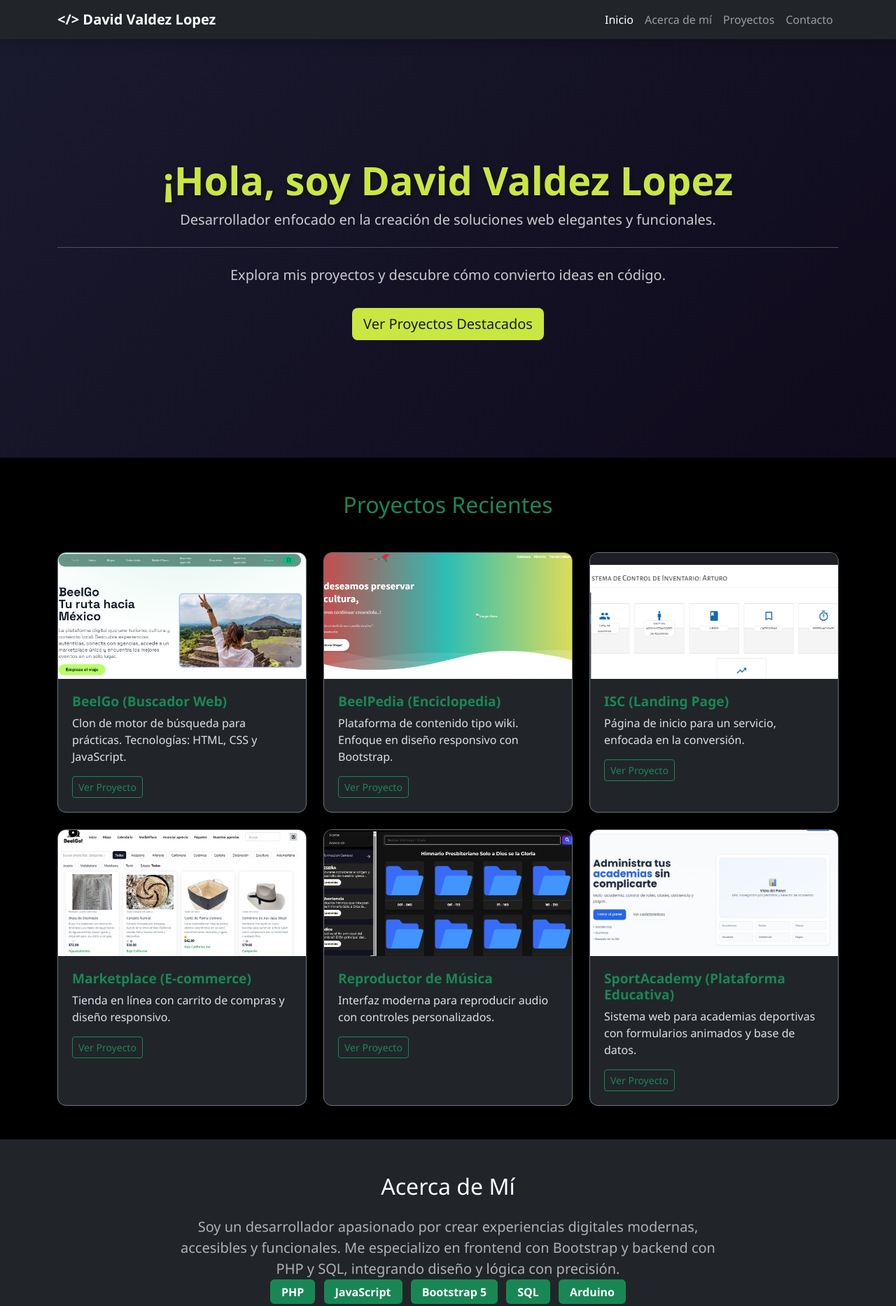
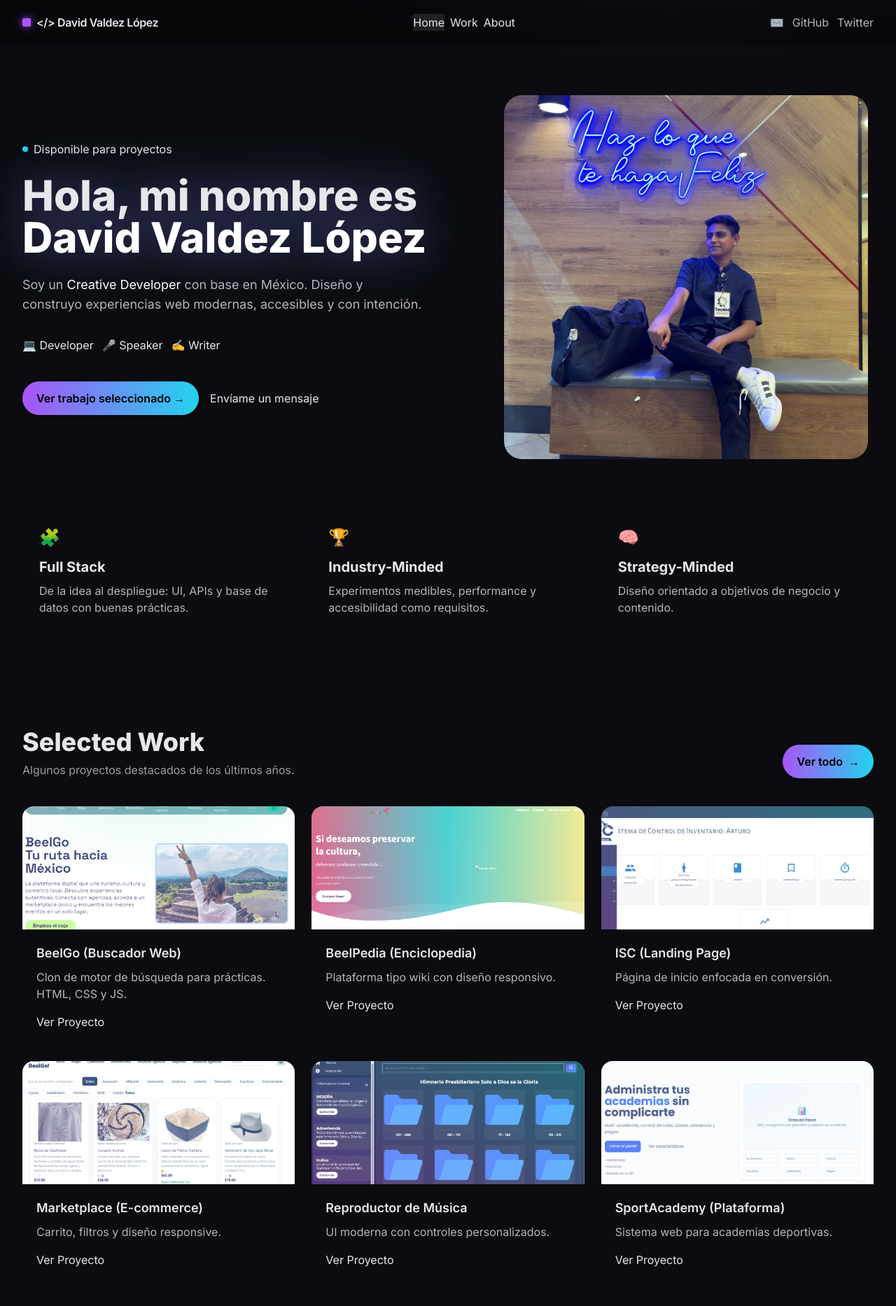
Before and after one commit to David12tl/My_portafolio, a plain HTML site: page index.html in a window 1280 px wide. Shown: the top 1866 px of the page at 70% size. Drawn offline with nearby package versions, Linux system fonts and the light colour scheme.

Commit message:
perfil rediseño

```diff
--- a/index.html
+++ b/index.html
@@ -1,249 +1,273 @@
 <!DOCTYPE html>
 <html lang="es">
 <head>
-  <meta charset="utf-8">
-  <meta http-equiv="X-UA-Compatible" content="IE=edge">
-  <title>Mi Portafolio</title>
-  <meta name="description" content="Portafolio de proyectos de David Valdez Lopez.">
-  <meta name="viewport" content="width=device-width, initial-scale=1">
+  <meta charset="utf-8" />
+  <meta name="viewport" content="width=device-width, initial-scale=1" />
+  <title>Portafolio — David Valdez López</title>
+  <meta name="description" content="Portafolio de proyectos de David Valdez López." />
 
-  <link href="https://cdn.jsdelivr.net/npm/bootstrap@5.3.2/dist/css/bootstrap.min.css" rel="stylesheet">
+  <!-- Fuente -->
+  <link href="https://fonts.googleapis.com/css2?family=Inter:wght@400;500;600;700;800&display=swap" rel="stylesheet">
 
+  <!-- Tailwind CDN + config -->
+  <script src="https://cdn.tailwindcss.com"></script>
+  <script>
+    tailwind.config = {
+      darkMode: 'class',
+      theme: {
+        extend: {
+          fontFamily: { sans: ['Inter', 'ui-sans-serif', 'system-ui'] },
+          colors: {
+            base: '#0b0b10',
+            ink: '#e5e7eb',
+            primary: '#a855f7',    // violeta
+            accent: '#22d3ee',     // cyan
+          },
+          dropShadow: {
+            glow: ['0 0 25px rgba(168,85,247,.35)','0 0 50px rgba(34,211,238,.25)']
+          }
+        }
+      }
+    }
+  </script>
   <style>
-    body {
-      font-family: 'Segoe UI', sans-serif;
-      background-color: #0d0d0d;
-      color: #e0e0e0;
+    /* Suave degradado radial al fondo */
+    .bg-radial {
+      background:
+        radial-gradient(1200px 600px at 75% -10%, rgba(168,85,247,.25), transparent 60%),
+        radial-gradient(900px 500px at 10% -20%, rgba(34,211,238,.18), transparent 55%),
+        radial-gradient(600px 400px at 50% 100%, rgba(168,85,247,.12), transparent 60%),
+        #0b0b10;
     }
-
-    .hero-section {
-      background: linear-gradient(135deg, #1a1a2e, #0f0a1c);
-      color: #fff;
-      padding: 120px 0;
-      text-align: center;
+    /* Vidrio / glass */
+    .glass {
+      @apply bg-white/5 backdrop-blur-md border border-white/10 shadow-[0_8px_40px_rgba(0,0,0,.35)];
     }
-
-    .hero-title {
-      font-weight: 800;
-      font-size: 3.5rem;
-      color: #c9e740;
-      text-shadow: 2px 2px 4px rgba(0,0,0,0.6);
+    .pill {
+      @apply rounded-full px-4 py-2 glass text-sm leading-none;
     }
-
-    .hero-section p {
-      font-size: 1.25rem;
-      color: #ccc;
+    .chip {
+      @apply rounded-full px-3 py-1.5 text-sm bg-white/5 border border-white/10;
     }
-
-    .btn-success {
-      background-color: #c9e740;
-      color: #1a1a1a;
-      border: none;
+    .btn-gradient {
+      background: linear-gradient(90deg, #a855f7, #22d3ee);
     }
-
-    .btn-success:hover {
-      background-color: #b5d637;
-      color: #000;
-    }
-
-    .card-project {
-      transition: transform 0.3s ease, box-shadow 0.3s ease;
-      border-radius: 12px;
-      overflow: hidden;
-      height: 100%;
-    }
-
-    .card-project:hover {
-      transform: translateY(-8px);
-      box-shadow: 0 12px 24px rgba(0,0,0,0.3);
-    }
-
-    .card-project img {
-      height: 180px;
-      object-fit: cover;
-    }
-
-    .card-project .card-body {
-      padding: 1.25rem;
-    }
-
-    .card-project .card-title {
-      font-weight: 600;
-      font-size: 1.2rem;
-    }
-
-    #acerca-de {
-      background-color: #121212;
-    }
-
-    #acerca-de .lead {
-      max-width: 800px;
-      margin: 0 auto;
-      color: #aaa;
-    }
-
-    #acerca-de .badge {
-      font-size: 1rem;
-      padding: 0.6em 1em;
-    }
-
-    #contacto {
-      background-color: #0a0a0a;
-    }
-
-    #contacto .lead {
-      color: #bbb;
-    }
-
-    footer {
-      font-size: 0.9rem;
-      border-top: 1px solid #333;
-    }
+    .btn-gradient:hover { filter: brightness(1.05); }
   </style>
 </head>
-<body data-bs-theme="dark">
-  <body data-bs-theme="dark">
-  <nav class="navbar navbar-expand-lg navbar-dark bg-dark sticky-top shadow">
-    <div class="container">
-      <a class="navbar-brand fw-bold" href="#"> &lt;/&gt; David Valdez Lopez</a>
-      <button class="navbar-toggler" type="button" data-bs-toggle="collapse" data-bs-target="#navbarNav" aria-controls="navbarNav" aria-expanded="false" aria-label="Toggle navigation">
-        <span class="navbar-toggler-icon"></span>
-      </button>
-      <div class="collapse navbar-collapse justify-content-end" id="navbarNav">
-        <ul class="navbar-nav">
-          <li class="nav-item">
-            <a class="nav-link active" aria-current="page" href="#inicio">Inicio</a>
-          </li>
-          <li class="nav-item">
-            <a class="nav-link" href="#acerca-de">Acerca de mí</a>
-          </li>
-          <li class="nav-item">
-            <a class="nav-link" href="#proyectos">Proyectos</a>
-          </li>
-          <li class="nav-item">
-            <a class="nav-link" href="#contacto">Contacto</a>
-          </li>
-        </ul>
+
+<body class="bg-radial text-ink">
+  <!-- NAV -->
+  <header class="sticky top-0 z-50 backdrop-blur supports-[backdrop-filter]:bg-black/40">
+    <nav class="mx-auto max-w-7xl px-4 sm:px-6 lg:px-8 py-4 flex items-center justify-between">
+      <a class="flex items-center gap-2 font-semibold tracking-tight" href="#">
+        <span class="h-3 w-3 rounded-sm bg-primary shadow-[0_0_12px_rgba(168,85,247,.9)]"></span>
+        <span>&lt;/&gt; David Valdez López</span>
+      </a>
+
+      <!-- Pastilla de navegación -->
+      <div class="hidden md:flex gap-2 glass rounded-full p-1">
+        <a href="#home" class="pill bg-white/10">Home</a>
+        <a href="#work" class="pill">Work</a>
+        <a href="#about" class="pill">About</a>
       </div>
-    </div>
-  </nav>
 
-  <main>
-    <section id="inicio" class="hero-section">
-      <div class="container py-5">
-        <h1 class="display-3 hero-title">¡Hola, soy David Valdez Lopez</h1>
-        <p class="lead">Desarrollador enfocado en la creación de soluciones web elegantes y funcionales.</p>
-        <hr class="my-4 border-light">
-        <p>Explora mis proyectos y descubre cómo convierto ideas en código.</p>
-        <a class="btn btn-success btn-lg mt-3" href="#proyectos" role="button">Ver Proyectos Destacados</a>
+      <!-- Social (dummy) -->
+      <div class="hidden sm:flex items-center gap-3 text-white/70">
+        <a class="chip hover:bg-white/10" href="#contacto">✉️</a>
+        <a class="chip hover:bg-white/10" href="https://github.com/" target="_blank" rel="noreferrer">GitHub</a>
+        <a class="chip hover:bg-white/10" href="https://twitter.com/" target="_blank" rel="noreferrer">Twitter</a>
       </div>
-    </section>
+    </nav>
+  </header>
 
-    <section id="proyectos" class="py-5 bg-black">
-      <div class="container">
-        <h2 class="text-center mb-5 text-success">Proyectos Recientes</h2>
-        <div class="row row-cols-1 row-cols-md-2 row-cols-lg-3 g-4">
+  <main id="home" class="relative overflow-hidden">
+    <!-- HERO -->
+    <section class="mx-auto max-w-7xl px-4 sm:px-6 lg:px-8 pt-16 pb-24">
+      <div class="grid lg:grid-cols-2 gap-12 items-center">
+        <div>
+          <p class="inline-flex items-center gap-2 chip mb-6">
+            <span class="h-2 w-2 rounded-full bg-accent"></span> Disponible para proyectos
+          </p>
 
-          <div class="col">
-            <div class="card card-project bg-dark border-secondary">
-              <img src="img/BeelGo.png" class="card-img-top" alt="Captura de BeelGo">
-              <div class="card-body">
-                <h5 class="card-title text-success">BeelGo (Buscador Web)</h5>
-                <p class="card-text">Clon de motor de búsqueda para prácticas. Tecnologías: HTML, CSS y JavaScript.</p>
-                <a href="#" class="btn btn-outline-success btn-sm">Ver Proyecto</a>
-              </div>
-            </div>
+          <h1 class="text-4xl sm:text-5xl lg:text-6xl font-extrabold leading-tight drop-shadow-glow">
+            Hola, mi nombre es <br><span class="text-white">David Valdez López</span>
+          </h1>
+
+          <p class="mt-6 text-white/70 text-lg max-w-xl">
+            Soy un <span class="text-white">Creative Developer</span> con base en México. Diseño y construyo
+            experiencias web modernas, accesibles y con intención.
+          </p>
+
+          <div class="mt-8 flex flex-wrap gap-3">
+            <span class="chip">💻 Developer</span>
+            <span class="chip">🎤 Speaker</span>
+            <span class="chip">✍️ Writer</span>
           </div>
 
-          <div class="col">
-            <div class="card card-project bg-dark border-secondary">
-              <img src="img/BeelPedia.png" class="card-img-top" alt="Captura de BeelPedia">
-              <div class="card-body">
-                <h5 class="card-title text-success">BeelPedia (Enciclopedia)</h5>
-                <p class="card-text">Plataforma de contenido tipo wiki. Enfoque en diseño responsivo con Bootstrap.</p>
-                <a href="#" class="btn btn-outline-success btn-sm">Ver Proyecto</a>
-              </div>
-            </div>
+          <div class="mt-10 flex items-center gap-4">
+            <a href="#work" class="btn-gradient text-black font-semibold rounded-full px-5 py-3 shadow-lg">
+              Ver trabajo seleccionado →
+            </a>
+            <a href="#contacto" class="chip">Envíame un mensaje</a>
           </div>
+        </div>
 
-          <div class="col">
-            <div class="card card-project bg-dark border-secondary">
-              <img src="img/ISC.png" class="card-img-top" alt="Captura de ISC">
-              <div class="card-body">
-                <h5 class="card-title text-success">ISC (Landing Page)</h5>
-                <p class="card-text">Página de inicio para un servicio, enfocada en la conversión.</p>
-                <a href="#" class="btn btn-outline-success btn-sm">Ver Proyecto</a>
-              </div>
-            </div>
+        <!-- Foto -->
+        <div class="justify-self-center lg:justify-self-end">
+          <div class="relative rounded-[2rem] overflow-hidden glass p-2">
+            <img
+              class="rounded-[1.6rem] object-cover w-[520px] h-[520px] max-w-full"
+              src="img/perfil.jpg"
+              alt="Foto de David"
+              onerror="this.src='https://images.unsplash.com/photo-1527980965255-d3b416303d12?q=80&w=800&auto=format&fit=crop'"
+            />
           </div>
+        </div>
+      </div>
 
-          <div class="col">
-            <div class="card card-project bg-dark border-secondary">
-              <img src="img/Marketplace.png" class="card-img-top" alt="Captura de Marketplace">
-              <div class="card-body">
-                <h5 class="card-title text-success">Marketplace (E-commerce)</h5>
-                <p class="card-text">Tienda en línea con carrito de compras y diseño responsivo.</p>
-                <a href="#" class="btn btn-outline-success btn-sm">Ver Proyecto</a>
-              </div>
-            </div>
-          </div>
-
-          <div class="col">
-            <div class="card card-project bg-dark border-secondary">
-              <img src="img/Reproductor.png" class="card-img-top" alt="Captura de Reproductor">
-              <div class="card-body">
-                <h5 class="card-title text-success">Reproductor de Música</h5>
-                <p class="card-text">Interfaz moderna para reproducir audio con controles personalizados.</p>
-                <a href="#" class="btn btn-outline-success btn-sm">Ver Proyecto</a>
-              </div>
-            </div>
-          </div>
-
-          <div class="col">
-            <div class="card card-project bg-dark border-secondary">
-              <img src="img/SportAcademy.png" class="card-img-top" alt="Captura de SportAcademy">
-              <div class="card-body">
-                <h5 class="card-title text-success">SportAcademy (Plataforma Educativa)</h5>
-                <p class="card-text">Sistema web para academias deportivas con formularios animados y base de datos.</p>
-                <a href="#" class="btn btn-outline-success btn-sm">Ver Proyecto</a>
-              </div>
-            </div>
-          </div>
-
+      <!-- 3 bullets -->
+      <div class="mt-16 grid md:grid-cols-3 gap-6">
+        <div class="glass rounded-2xl p-6">
+          <div class="text-primary text-2xl mb-3">🧩</div>
+          <h3 class="text-xl font-bold mb-2">Full Stack</h3>
+          <p class="text-white/70">De la idea al despliegue: UI, APIs y base de datos con buenas prácticas.</p>
+        </div>
+        <div class="glass rounded-2xl p-6">
+          <div class="text-primary text-2xl mb-3">🏆</div>
+          <h3 class="text-xl font-bold mb-2">Industry-Minded</h3>
+          <p class="text-white/70">Experimentos medibles, performance y accesibilidad como requisitos.</p>
+        </div>
+        <div class="glass rounded-2xl p-6">
+          <div class="text-primary text-2xl mb-3">🧠</div>
+          <h3 class="text-xl font-bold mb-2">Strategy-Minded</h3>
+          <p class="text-white/70">Diseño orientado a objetivos de negocio y contenido.</p>
         </div>
       </div>
     </section>
 
-    <section id="acerca-de" class="py-5 bg-dark">
-      <div class="container text-center">
-        <h2 class="mb-4 text-white">Acerca de Mí </h2>
-        <p class="lead text-muted">Soy un desarrollador apasionado por crear experiencias digitales modernas, accesibles y funcionales. Me especializo en frontend con Bootstrap y backend con PHP y SQL, integrando diseño y lógica con precisión.</p>
-        <span class="badge text-bg-success me-2">PHP</span>
-        <span class="badge text-bg-success me-2">JavaScript</span>
-        <span class="badge text-bg-success me-2">Bootstrap 5</span>
-        <span class="badge text-bg-success me-2">SQL</span>
-        <span class="badge text-bg-success">Arduino</span>
+    <!-- SELECTED WORK -->
+    <section id="work" class="mx-auto max-w-7xl px-4 sm:px-6 lg:px-8 py-10">
+      <div class="flex items-end justify-between">
+        <div>
+          <h2 class="text-4xl font-extrabold">Selected Work</h2>
+          <p class="text-white/60 mt-2 max-w-2xl">Algunos proyectos destacados de los últimos años.</p>
+        </div>
+        <a href="#work" class="hidden md:inline-flex items-center gap-2 btn-gradient rounded-full px-5 py-3 font-semibold text-black shadow-lg">
+          Ver todo <span>→</span>
+        </a>
+      </div>
+
+      <div class="mt-10 grid sm:grid-cols-2 lg:grid-cols-3 gap-6">
+        <!-- Card -->
+        <article class="group glass rounded-2xl overflow-hidden">
+          <div class="h-44 bg-gradient-to-tr from-primary/40 to-accent/40">
+            <img src="img/BeelGo.png" alt="BeelGo" class="h-full w-full object-cover mix-blend-screen" />
+          </div>
+          <div class="p-5">
+            <h3 class="font-semibold text-lg">BeelGo (Buscador Web)</h3>
+            <p class="text-white/70 mt-2">Clon de motor de búsqueda para prácticas. HTML, CSS y JS.</p>
+            <a href="#" class="mt-4 inline-block chip group-hover:bg-white/10">Ver Proyecto</a>
+          </div>
+        </article>
+
+        <article class="group glass rounded-2xl overflow-hidden">
+          <div class="h-44 bg-gradient-to-tr from-primary/40 to-accent/40">
+            <img src="img/BeelPedia.png" alt="BeelPedia" class="h-full w-full object-cover mix-blend-screen" />
+          </div>
+          <div class="p-5">
+            <h3 class="font-semibold text-lg">BeelPedia (Enciclopedia)</h3>
+            <p class="text-white/70 mt-2">Plataforma tipo wiki con diseño responsivo.</p>
+            <a href="#" class="mt-4 inline-block chip">Ver Proyecto</a>
+          </div>
+        </article>
+
+        <article class="group glass rounded-2xl overflow-hidden">
+          <div class="h-44 bg-gradient-to-tr from-primary/40 to-accent/40">
+            <img src="img/ISC.png" alt="ISC Landing" class="h-full w-full object-cover mix-blend-screen" />
+          </div>
+          <div class="p-5">
+            <h3 class="font-semibold text-lg">ISC (Landing Page)</h3>
+            <p class="text-white/70 mt-2">Página de inicio enfocada en conversión.</p>
+            <a href="#" class="mt-4 inline-block chip">Ver Proyecto</a>
+          </div>
+        </article>
+
+        <article class="group glass rounded-2xl overflow-hidden">
+          <div class="h-44 bg-gradient-to-tr from-primary/40 to-accent/40">
+            <img src="img/Marketplace.png" alt="Marketplace" class="h-full w-full object-cover mix-blend-screen" />
+          </div>
+          <div class="p-5">
+            <h3 class="font-semibold text-lg">Marketplace (E-commerce)</h3>
+            <p class="text-white/70 mt-2">Carrito, filtros y diseño responsive.</p>
+            <a href="#" class="mt-4 inline-block chip">Ver Proyecto</a>
+          </div>
+        </article>
+
+        <article class="group glass rounded-2xl overflow-hidden">
+          <div class="h-44 bg-gradient-to-tr from-primary/40 to-accent/40">
+            <img src="img/Reproductor.png" alt="Reproductor" class="h-full w-full object-cover mix-blend-screen" />
+          </div>
+          <div class="p-5">
+            <h3 class="font-semibold text-lg">Reproductor de Música</h3>
+            <p class="text-white/70 mt-2">UI moderna con controles personalizados.</p>
+            <a href="#" class="mt-4 inline-block chip">Ver Proyecto</a>
+          </div>
+        </article>
+
+        <article class="group glass rounded-2xl overflow-hidden">
+          <div class="h-44 bg-gradient-to-tr from-primary/40 to-accent/40">
+            <img src="img/SportAcademy.png" alt="SportAcademy" class="h-full w-full object-cover mix-blend-screen" />
+          </div>
+          <div class="p-5">
+            <h3 class="font-semibold text-lg">SportAcademy (Plataforma)</h3>
+            <p class="text-white/70 mt-2">Sistema web para academias deportivas.</p>
+            <a href="#" class="mt-4 inline-block chip">Ver Proyecto</a>
+          </div>
+        </article>
       </div>
     </section>
 
-    <section id="contacto" class="py-5 bg-black">
-      <div class="container text-center">
-        <h2 class="mb-4 text-success">Hablemos</h2>
-        <p class="lead text-muted">¿Tienes un proyecto en mente? ¡Contáctame!</p>
-        <!-- Aquí podrías agregar un formulario más adelante -->
+    <!-- MENTIONS -->
+    <section id="about" class="mx-auto max-w-5xl px-4 sm:px-6 lg:px-8 py-20">
+      <h2 class="text-center text-4xl font-extrabold">Mentions</h2>
+      <p class="text-center text-white/60 mt-3 max-w-2xl mx-auto">
+        He tenido la fortuna de recibir menciones por mi trabajo en distintas publicaciones.
+      </p>
+
+      <div class="mt-10 grid sm:grid-cols-3 gap-5 place-items-center">
+        <div class="w-full glass rounded-2xl px-8 py-6 text-center">Medium</div>
+        <div class="w-full glass rounded-2xl px-8 py-6 text-center">BuzzFeed</div>
+        <div class="w-full glass rounded-2xl px-8 py-6 text-center">The Next Web</div>
+        <div class="w-full glass rounded-2xl px-8 py-6 text-center sm:col-start-2">awwwards.</div>
+        <div class="w-full glass rounded-2xl px-8 py-6 text-center">TechCrunch</div>
+      </div>
+    </section>
+
+    <!-- CTA -->
+    <section id="contacto" class="mx-auto max-w-7xl px-4 sm:px-6 lg:px-8 py-16">
+      <div class="glass rounded-3xl p-8 sm:p-12 flex flex-col md:flex-row md:items-center md:justify-between gap-8">
+        <div>
+          <h3 class="text-3xl font-extrabold">¿Interesado en trabajar juntos?</h3>
+          <p class="text-white/70 mt-2">Hablemos de tu idea y cómo llevarla a producción.</p>
+        </div>
+        <a href="mailto:tu.correo@ejemplo.com" class="btn-gradient rounded-full px-6 py-3 font-semibold text-black shadow-lg">
+          Envíame un mensaje ✈️
+        </a>
       </div>
     </section>
   </main>
 
-  <footer class="bg-dark text-center text-white py-3">
-    <div class="container">
-      <div class="text-center">
-        © 2025 Mi Portafolio | Hecho con Bootstrap
+  <!-- FOOTER -->
+  <footer class="border-t border-white/10 py-8 text-sm text-white/60">
+    <div class="mx-auto max-w-7xl px-4 sm:px-6 lg:px-8 flex flex-col sm:flex-row items-center justify-between gap-4">
+      <p>Diseñado & Desarrollado con Tailwind • © 2025 David Valdez López</p>
+      <div class="flex items-center gap-5">
+        <a class="hover:text-white" href="https://twitter.com/" target="_blank" rel="noreferrer">Twitter</a>
+        <a class="hover:text-white" href="https://github.com/" target="_blank" rel="noreferrer">GitHub</a>
+        <a class="hover:text-white" href="https://codepen.io/" target="_blank" rel="noreferrer">CodePen</a>
       </div>
     </div>
   </footer>
-
-  <script src="https://cdn.jsdelivr.net/npm/bootstrap@5.3.2/dist/js/bootstrap.bundle.min.js"></script>
-</body>
 </body>
 </html>
```
Also changed, not shown: img/perfil.jpg (added).
